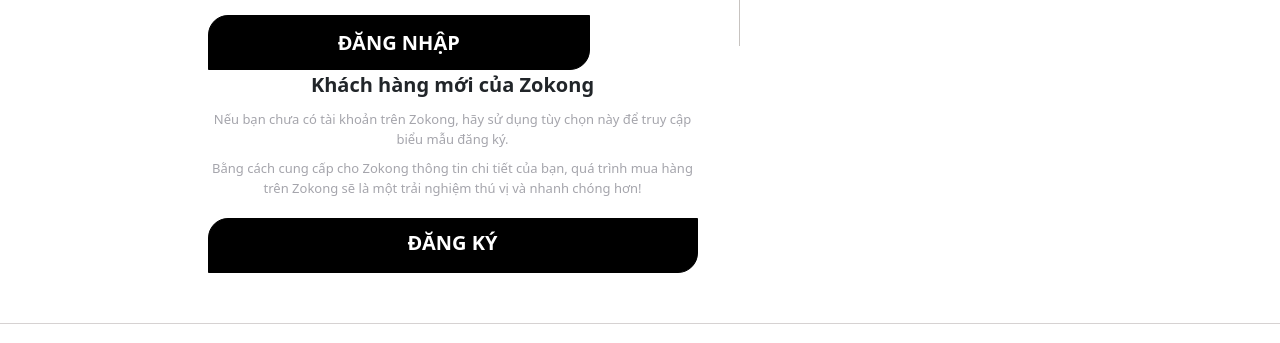
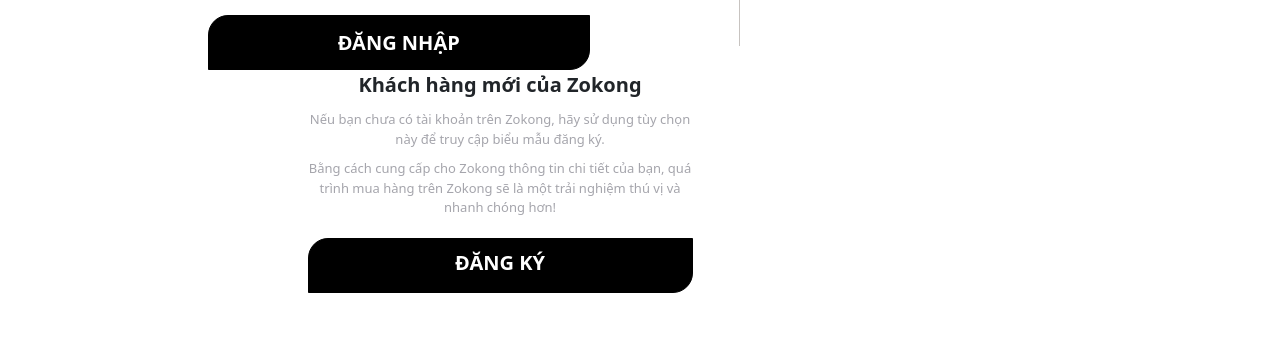
Before and after one commit to giang2701/DuAnTotNghiep, a React (Vite) app in the folder shopshoe_fe/: page /login in a window 1280 px wide. Shown: the part 349-692 px from the top of the page. Built offline with nearby package versions, Linux system fonts and the light colour scheme; no server answers.

Commit message:
fix form login pc

```diff
--- a/shopshoe_fe/src/App.css
+++ b/shopshoe_fe/src/App.css
@@ -785,7 +785,10 @@
   font-size: 2rem;
   height: 55px;
 }
-
+.box__link__register {
+  width: 400px;
+  margin-left: 100px;
+}
 .box__link__register p:nth-child(1) {
   font-size: 2rem;
   font-weight: bold;
```
